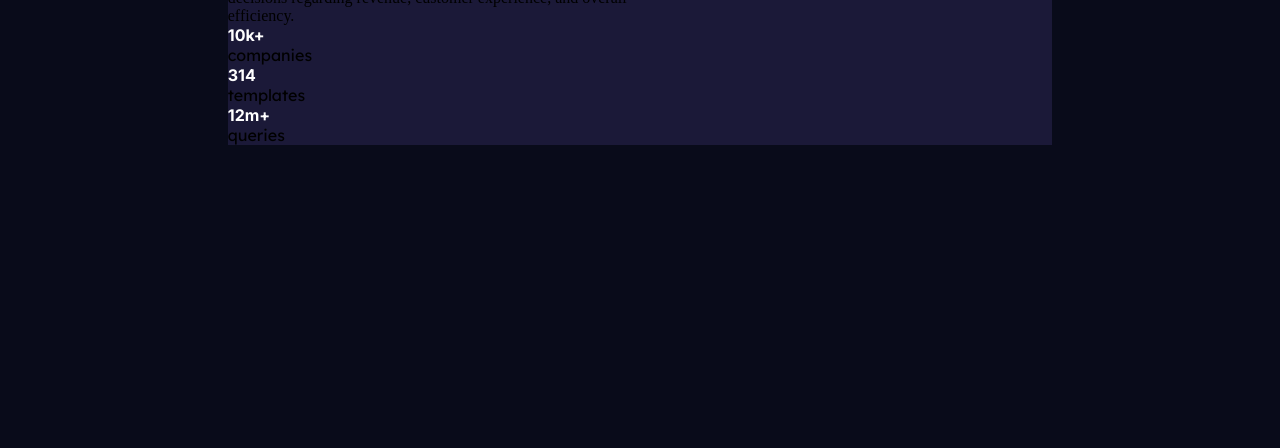
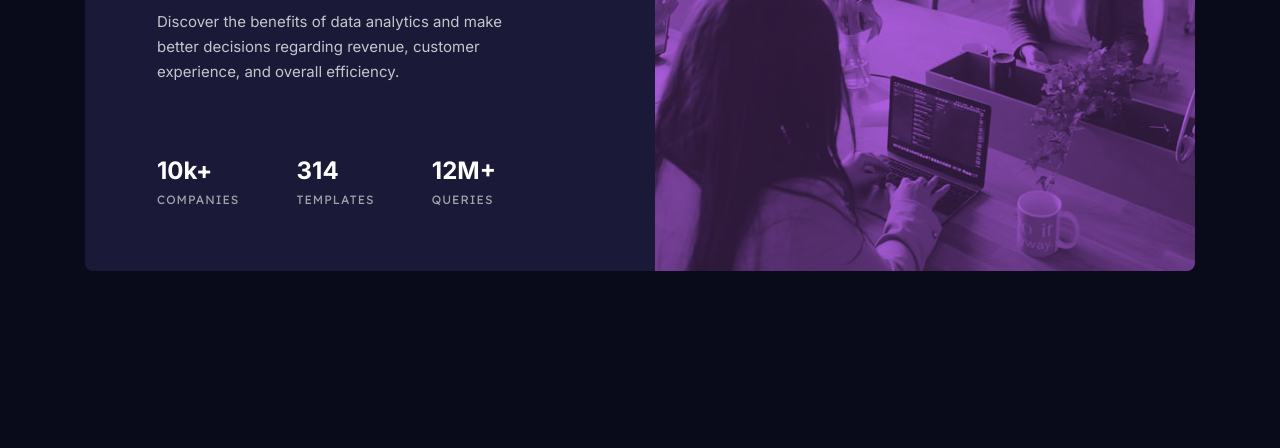
Before and after one commit to aleksandr-efimenko/stats-preview-card-component, a website built with Vite: page index.html in a window 1280 px wide. Shown: the part 352-800 px from the top of the page. Built offline with nearby package versions, Linux system fonts and the light colour scheme.

Commit message:
finish desktop version

```diff
--- a/index.html
+++ b/index.html
@@ -30,14 +30,15 @@
           <p class="stat-description">templates</p>
         </div>
         <div class="stat-block">
-          <h2 class="stat-number">12m+</h2>
+          <h2 class="stat-number">12M+</h2>
           <p class="stat-description">queries</p>
         </div>
       </div>
     </div>
-    <div class="img-container"></div>
+    <div class="img-background">
+      <div class="img-container"></div>
+    </div>
   </main>
-
 </body>
 
 </html>
--- a/style.css
+++ b/style.css
@@ -11,23 +11,24 @@
 
   --ff-primary: "Inter", sans-serif;
   --ff-secondary: "Lexend Deca", sans-serif;
+  --fw-header: 700;
+  --fs-header-l-d: 2.25rem;
+  --fs-header-l-m: 1.75rem;
+  --fs-header-l: var(--fs-header-l-d);
 
-  --fs-body: 0.9375rem;
-
-  --fs-header-l-d: 2.25rem;
-  --fs-header-l-m: 1.5rem;
-  --fs-header-l: var(var(--fs-header-l-d));
-  --fw-header: 700;
   --lh-header-l-d: 2.75rem;
+  --lh-header-l-m: 2rem;
   --lh-header: var(--lh-header-l-d);
 
-  --fs-header-m-d: 1.5rem;
-  --fs-header-m-m: 1.125rem;
-  --fs-header-m: var(--fs-header-m-d);
+  --fs-header-m: 1.5rem;
+  --lh-header-m: 1.8125rem;
 
-  --fs-header-s-d: 1.125rem;
-  --fs-header-s-m: 1rem;
-  --fs-header-s: var(--fs-header-s-d);
+  --fw-paragraph: 400;
+  --fs-body: 0.9375rem;
+  --lh-paragraph: 1.5625rem;
+
+  --fs-paragraph-s: 0.75rem;
+  --ls-paragraph-s: .0625rem;
 }
 
 * {
@@ -45,48 +46,82 @@ body {
   background-color: var(--very-dark-blue-main-background);
 }
 
+h1,
+h2 {
+  font-family: var(--ff-primary);
+  font-weight: var(--fw-header);
+  color: var(--white-main-heading-stats);
+}
+
 h1 {
+  font-size: var(--fs-header-l);
+  line-height: var(--lh-header);
+}
+
+h2 {
+  font-size: var(--fs-header-m);
+  line-height: var(--lh-header-m);
+}
+
+p {
+  font-weight: var(--fw-paragraph);
   font-family: var(--ff-primary);
-  font-size: var(--fs-header-l);
-  font-weight: var(--fw-header);
-  color: white;
-}
-span.highlighted-header {
-  color: var(--soft-violet-accent);
+  font-size: var(--fs-body);
+  line-height: var(--lh-paragraph);
+  color: var(--slightly-transparent-white-main-paragraph);
 }
 
 .card {
   display: flex;
   background-color: var(--dark-desaturated-blue-card-background);
-}
-/* h2 */
-h2 {
-  font-family: var(--ff-primary);
-  font-size: var(--fs-header-l);
-  font-weight: var(--fw-header);
-  color: var(--white-main-heading-stats);
+  width: 69.375rem;
+  border-radius: .5rem;
 }
 
-/* h3 */
-h3 {
-  font-family: var(--ff-primary);
-  font-size: var(--fs-header-l);
-  font-weight: var(--fw-header);
-  color: var(--slightly-transparent-white-stat-headings);
+.description-container {
+  padding: 4.4375rem 5.9375rem 3.6875rem 4.5rem;
+  min-width: 570px;
 }
 
-.card-description {
-  /* flex: 1; */
+.card-description h1{
+  margin-block-end: 1.5625rem;
 }
+
+p.card-description {
+  margin-block: 1.5625rem 4.5rem;
+  margin-inline-end: 3rem;
+}
+
+span.highlighted-header {
+  color: var(--soft-violet-accent);
+}
+
 .img-container {
   width: 100%;
   height: 100%;
-  /* flex: 1; */
-  background-image: url('./public/images/image-header-desktop.jpg') ;
-
+  background: url("./public/images/image-header-desktop.jpg") no-repeat;
+  background-size: cover;
+  opacity: .75;
+  mix-blend-mode: multiply;
 }
 
+.img-background{
+  min-width: 33.75rem;
+  background-color: var(--soft-violet-accent);
+  border-radius: 0 .5rem .5rem 0;
+}
+
+.stat-container {
+  display: flex;
+  justify-content: space-between;
+  margin-inline-end: 4rem;
+}
 
 .stat-description {
+  margin-top: .125rem;
+  letter-spacing: var(--ls-paragraph-s);
+  font-size: var(--fs-paragraph-s);
   font-family: var(--ff-secondary);
+  text-transform: uppercase;
+  color: var(--slightly-transparent-white-stat-headings);
 }
```
